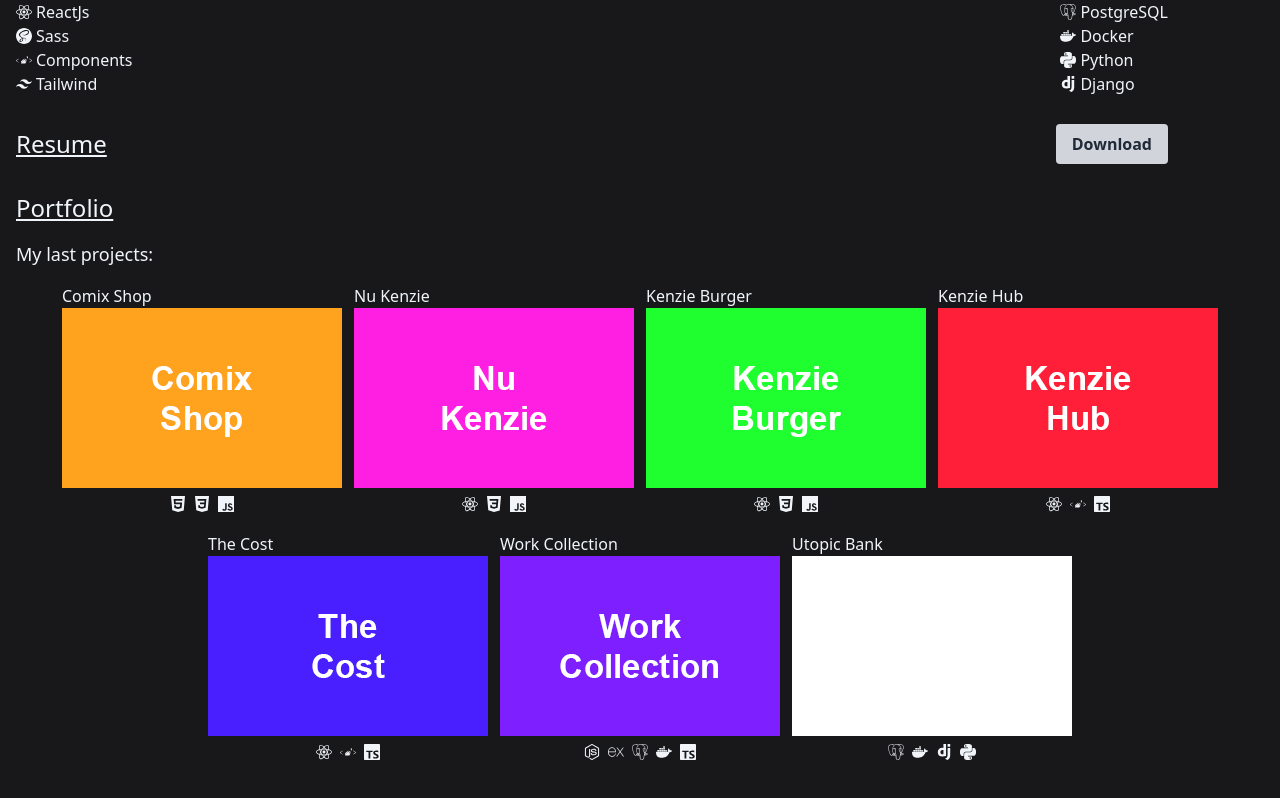
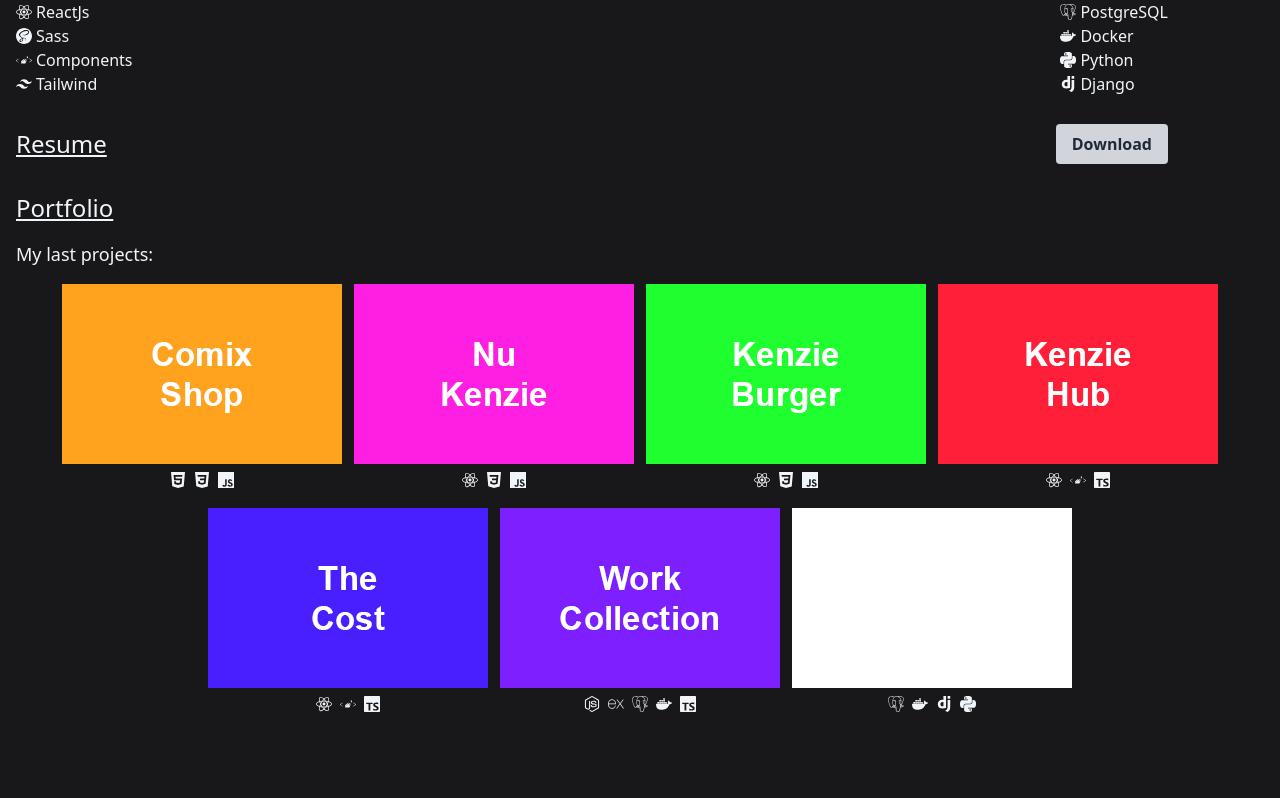
Before and after one commit to evertondsvieira/everton-dev, a React (Vite) app in the folder portifolio/: page /projects in a window 1280 px wide. Shown: the part 1158-1956 px from the top of the page. After the commit the page ends 1894 px from the top, so only its background shows below. Built offline with nearby package versions, Linux system fonts and the light colour scheme.

Commit message:
Feat: added scroll

```diff
--- a/portifolio/src/pages/Projects/index.tsx
+++ b/portifolio/src/pages/Projects/index.tsx
@@ -5,10 +5,9 @@ const Projects = () => {
         <div id="projects" className="text-slate-100">
             <h1 className="text-left text-2xl mx-4 my-4 underline">Portfolio</h1>
             <h2 className="text-left text-lg mx-4 my-4">My last projects:</h2>
-            <div className="flex items-center justify-center flex-row flex-wrap gap-3 max-w-[1440px] mb-8">
+            <div className="w-screen h-auto flex flex-row overflow-x-scroll items-center px-4 pb-4 gap-3 laptop:overflow-x-hidden laptop:flex-wrap laptop:justify-center laptop:max-w-[1440px]">
                 <div>
-                    <p>Comix Shop</p>
-                    <a href="https://evertondsvieira.github.io/Comix-Shop/" target="blank"><img src="/comixshop.png" alt="" /></a>
+                    <a href="https://evertondsvieira.github.io/Comix-Shop/" target="blank"><img className="max-w-[300px]" src="/comixshop.png" alt=""/></a>
                     <div className="flex items-center justify-center m-2 gap-2">
                         <SiHtml5 />
                         <SiCss3 />
@@ -16,8 +15,7 @@ const Projects = () => {
                     </div>
                 </div>
                 <div>
-                    <p>Nu Kenzie</p>
-                    <a href="https://react-entrega-s1-nu-kenzie-evertondsvieira.vercel.app/" target="blank"><img src="/nukenzie.png" alt="" /></a>
+                    <a href="https://react-entrega-s1-nu-kenzie-evertondsvieira.vercel.app/" target="blank"><img className="max-w-[300px]" src="/nukenzie.png" alt="" /></a>
                     <div className="flex items-center justify-center m-2 gap-2">
                         <SiReact />
                         <SiCss3 />
@@ -25,8 +23,7 @@ const Projects = () => {
                     </div>
                 </div>
                 <div>
-                    <p>Kenzie Burger</p>
-                    <a href="https://react-entrega-s1-hamburgueria-da-kenzie-evertondsvieira.vercel.app/" target="blank"><img src="/kenzieburger.png" alt="" /></a>
+                    <a href="https://react-entrega-s1-hamburgueria-da-kenzie-evertondsvieira.vercel.app/" target="blank"><img className="max-w-[300px]" src="/kenzieburger.png" alt="" /></a>
                     <div className="flex items-center justify-center m-2 gap-2">
                         <SiReact />
                         <SiCss3 />
@@ -34,8 +31,7 @@ const Projects = () => {
                     </div>
                 </div>
                 <div>
-                    <p>Kenzie Hub</p>
-                    <a href="https://kenzie-hub-eight-gamma.vercel.app/" target="blank"><img src="/kenziehub.png" alt="" /></a>
+                    <a href="https://kenzie-hub-eight-gamma.vercel.app/" target="blank"><img className="max-w-[300px]" src="/kenziehub.png" alt="" /></a>
                     <div className="flex items-center justify-center m-2 gap-2">
                         <SiReact />
                         <SiStyledcomponents />
@@ -43,8 +39,7 @@ const Projects = () => {
                     </div>
                 </div>
                 <div>
-                    <p>The Cost</p>
-                    <a href="https://thecost.vercel.app/" target="blank"><img src="/thecost.png" alt="" /></a>
+                    <a href="https://thecost.vercel.app/" target="blank"><img className="max-w-[300px]" src="/thecost.png" alt="" /></a>
                     <div className="flex items-center justify-center m-2 gap-2">
                         <SiReact />
                         <SiStyledcomponents />
@@ -52,8 +47,7 @@ const Projects = () => {
                     </div>
                 </div>
                 <div>
-                    <p>Work Collection</p>
-                    <a href="https://github.com/evertondsvieira/WorkCollection" target="blank"><img src="/workcollection.png" alt="" /></a>
+                    <a href="https://github.com/evertondsvieira/WorkCollection" target="blank"><img className="max-w-[300px]" src="/workcollection.png" alt="" /></a>
                     <div className="flex items-center justify-center m-2 gap-2">
                         <SiNodedotjs />
                         <SiExpress />
@@ -63,8 +57,7 @@ const Projects = () => {
                     </div>
                 </div>
                 <div>
-                    <p>Utopic Bank</p>
-                    <a href="" target="blank"><img src="/blank.png" alt="" /></a>
+                    <a href="" target="blank"><img className="max-w-[300px]" src="/blank.png" alt="" /></a>
                     <div className="flex items-center justify-center m-2 gap-2">
                     <SiPostgresql />
                     <SiDocker />
```
